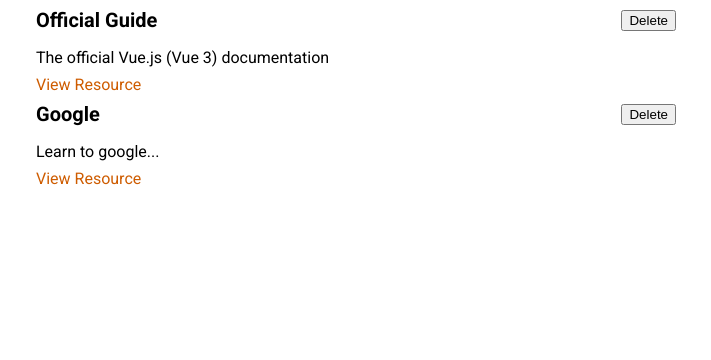
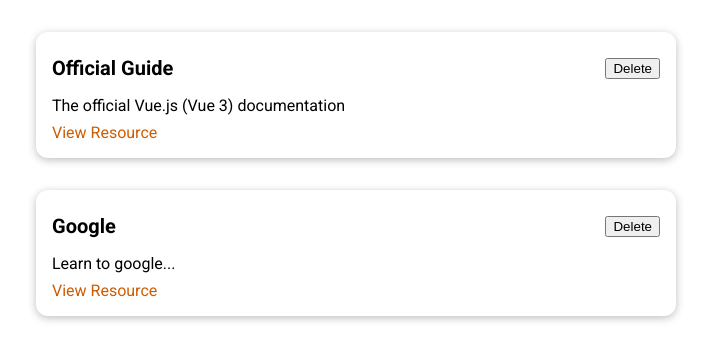
Before and after one commit to redeyedev-208/vue-3-external-resources, a Vue app: page / in a window 1280 px wide. Shown: the top 360 px of the page, without its empty margins (284-995 px from the left). Built offline with nearby package versions, Linux system fonts and the light colour scheme.

Commit message:
added card component globally, working on header next

```diff
--- /dev/null
+++ b/src/components/UI/BaseCard.vue
@@ -0,0 +1,16 @@
+<template>
+<div>
+  <slot></slot>
+</div>
+
+</template>
+
+<style scoped>
+div {
+  border-radius: 12px;
+  box-shadow: 0 2px 8px rgba(0, 0, 0, 0.26);
+  padding: 1rem;
+  margin: 2rem auto;
+  max-width: 40rem;
+}
+</style>
--- a/src/components/learning-resources/LearningResource.vue
+++ b/src/components/learning-resources/LearningResource.vue
@@ -1,15 +1,15 @@
 <template>
   <li>
-    <div>
+    <base-card>
       <header>
         <h3>{{ title }}</h3>
         <button>Delete</button>
       </header>
-    </div>
-    <p>{{ description }}</p>
-    <nav>
-      <a :href="link">View Resource</a>
-    </nav>
+      <p>{{ description }}</p>
+      <nav>
+        <a :href="link">View Resource</a>
+      </nav>
+    </base-card>
   </li>
 </template>
 
```
Also changed, not shown: src/main.js (+6 -1 lines).
